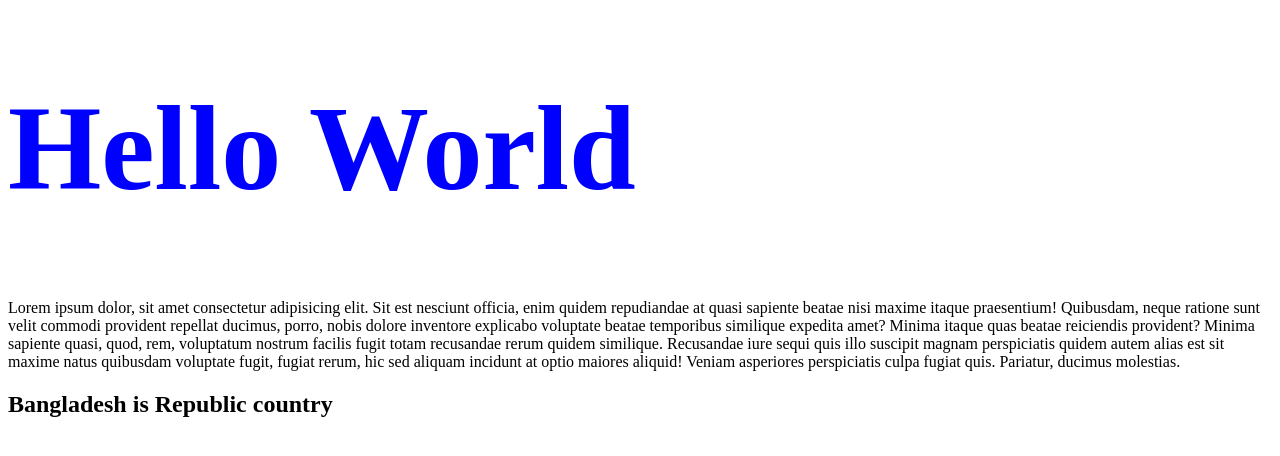
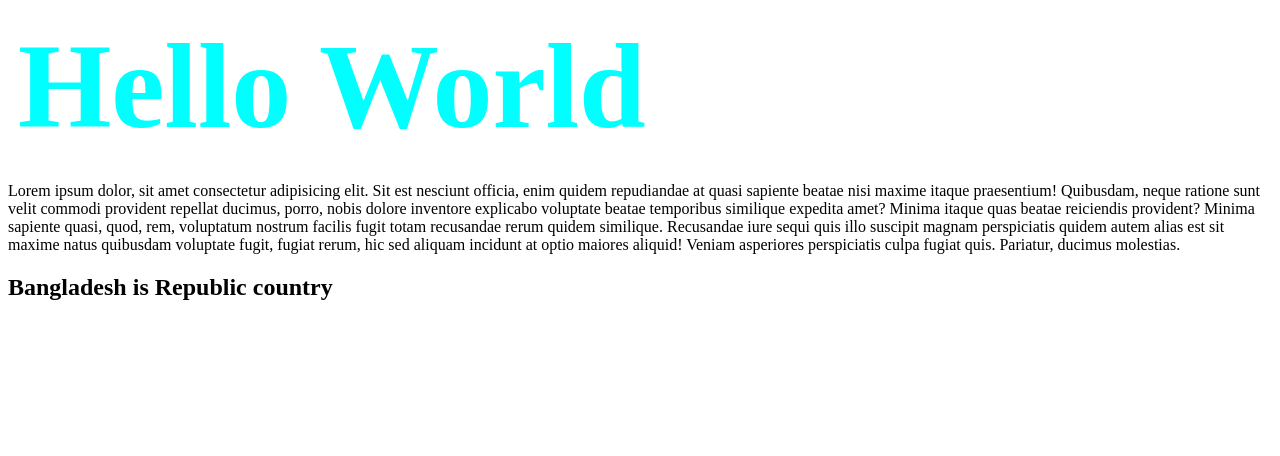
Before and after one commit to ratulrh04/Git-practise, a plain HTML site: page index.html in a window 1280 px wide. Drawn offline with Linux system fonts and the light colour scheme.

Commit message:
Update style.css
here i am adding margin and padding and all so change color blue to aqua

```diff
--- a/style.css
+++ b/style.css
@@ -1,5 +1,7 @@
 h1{
-    color: blue;
+    color: aqua;
     font-size: 120px;
     font-weight: 600;
+    padding: 10px;
+    margin:auto;
 }
```
